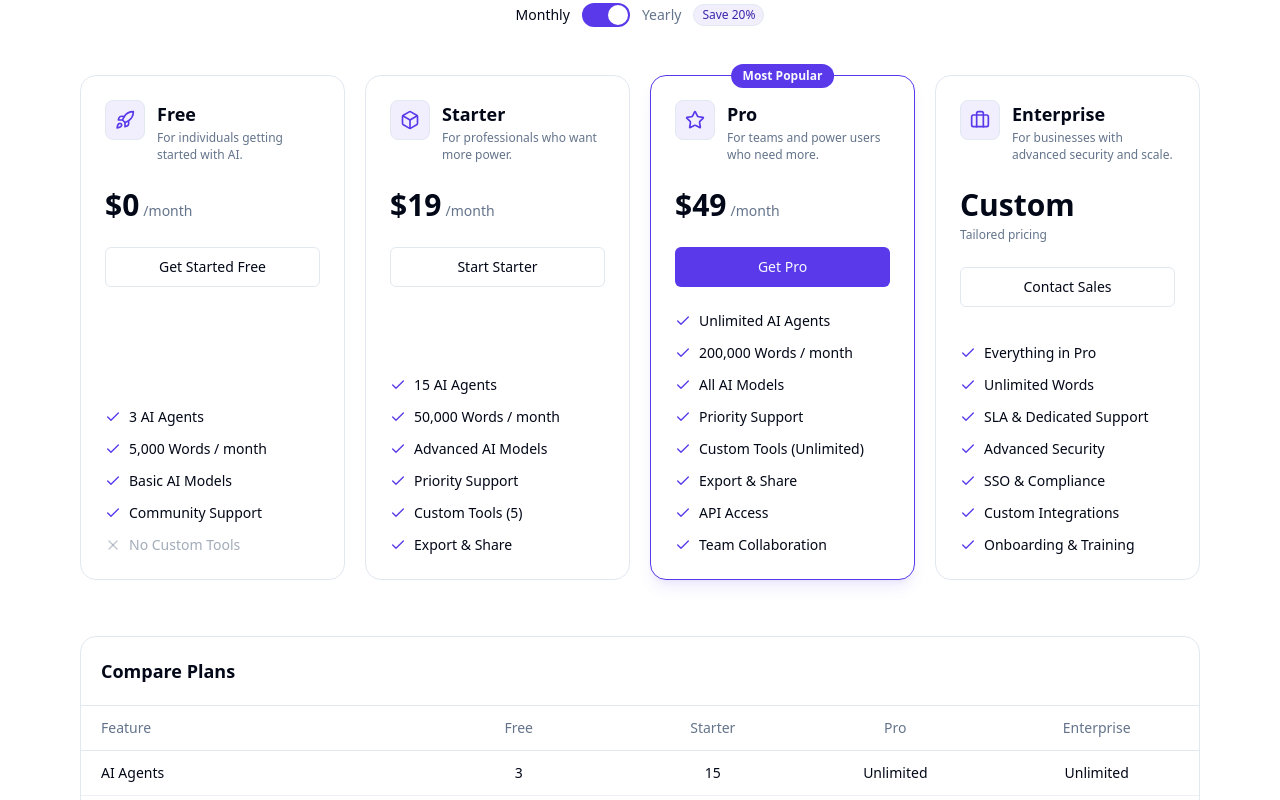
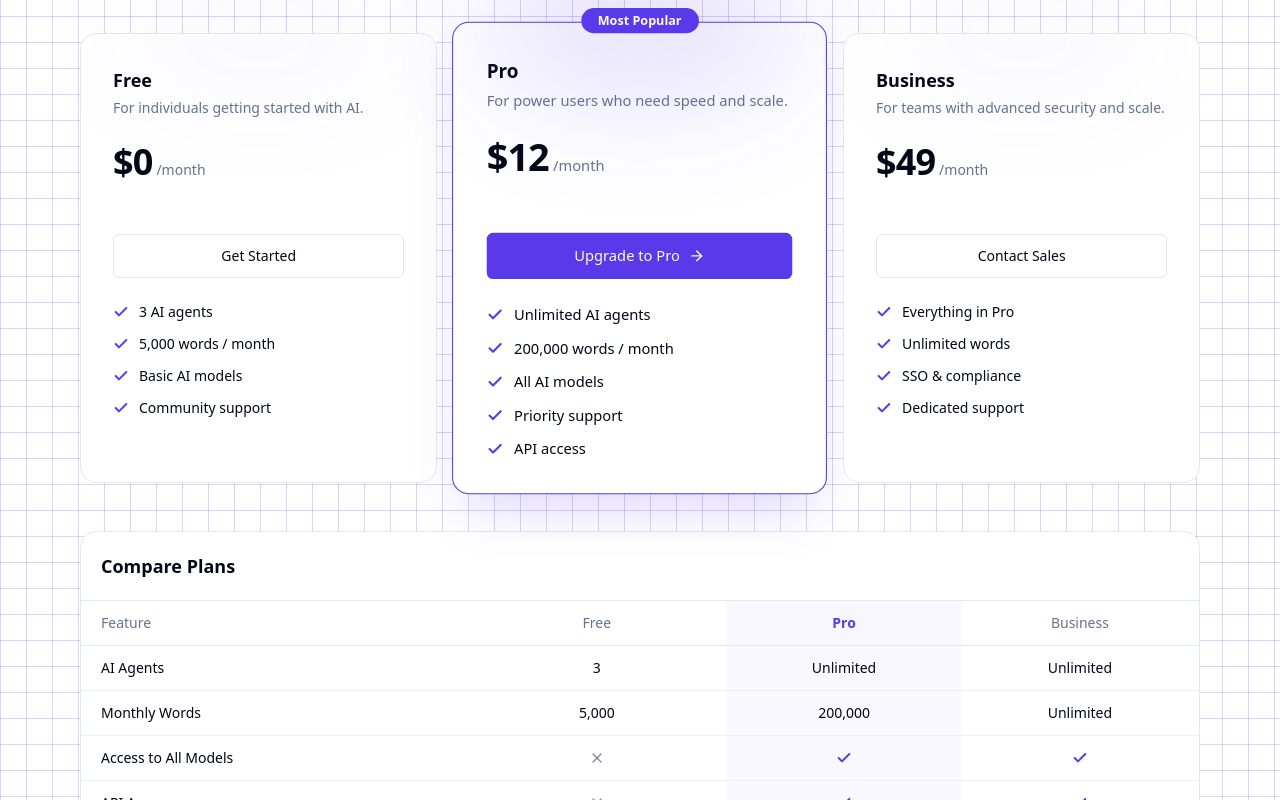
Before and after one commit to nasirmasud/mindagent-client, a Next.js app: page /pricing in a window 1280 px wide. Shown: the part 400-1200 px from the top of the page. Built offline with nearby package versions, Linux system fonts and the light colour scheme.

Commit message:
feat(pricing): yearly per-month prices and shared card shell

```diff
--- a/src/app/pricing/page.tsx
+++ b/src/app/pricing/page.tsx
@@ -2,111 +2,83 @@
 
 import { useState } from "react";
 import Link from "next/link";
-import { Rocket, Box, Star, Briefcase, Check, X } from "lucide-react";
+import { ArrowRight, Check, X } from "lucide-react";
 import { Button } from "@/components/ui/button";
 import { cn } from "@/lib/utils";
+import { glowCard, glowCardTopGlow, primaryActionButton } from "@/components/shared/brand-styles";
+import { PriceCardShell, usePriceCardHover } from "@/components/shared/price-card-shell";
 
 const PLANS = [
   {
     name: "Free",
-    icon: Rocket,
+    price: 0,
+    yearly: 0,
     tagline: "For individuals getting started with AI.",
-    monthly: 0,
-    yearly: 0,
-    cta: "Get Started Free",
-    href: "/login?tab=register",
+    cta: "Get Started",
+    href: "/login?tab=register&plan=free",
     highlighted: false,
     features: [
-      { label: "3 AI Agents", included: true },
-      { label: "5,000 Words / month", included: true },
-      { label: "Basic AI Models", included: true },
-      { label: "Community Support", included: true },
-      { label: "No Custom Tools", included: false },
-    ],
-  },
-  {
-    name: "Starter",
-    icon: Box,
-    tagline: "For professionals who want more power.",
-    monthly: 19,
-    yearly: 228,
-    cta: "Start Starter",
-    href: "/login?tab=register&plan=starter",
-    highlighted: false,
-    features: [
-      { label: "15 AI Agents", included: true },
-      { label: "50,000 Words / month", included: true },
-      { label: "Advanced AI Models", included: true },
-      { label: "Priority Support", included: true },
-      { label: "Custom Tools (5)", included: true },
-      { label: "Export & Share", included: true },
+      "3 AI agents",
+      "5,000 words / month",
+      "Basic AI models",
+      "Community support",
     ],
   },
   {
     name: "Pro",
-    icon: Star,
-    tagline: "For teams and power users who need more.",
-    monthly: 49,
-    yearly: 588,
-    cta: "Get Pro",
+    price: 12,
+    yearly: 115.2,
+    tagline: "For power users who need speed and scale.",
+    cta: "Upgrade to Pro",
     href: "/login?tab=register&plan=pro",
     highlighted: true,
     badge: "Most Popular",
     features: [
-      { label: "Unlimited AI Agents", included: true },
-      { label: "200,000 Words / month", included: true },
-      { label: "All AI Models", included: true },
-      { label: "Priority Support", included: true },
-      { label: "Custom Tools (Unlimited)", included: true },
-      { label: "Export & Share", included: true },
-      { label: "API Access", included: true },
-      { label: "Team Collaboration", included: true },
+      "Unlimited AI agents",
+      "200,000 words / month",
+      "All AI models",
+      "Priority support",
+      "API access",
     ],
   },
   {
-    name: "Enterprise",
-    icon: Briefcase,
-    tagline: "For businesses with advanced security and scale.",
-    custom: true,
-    monthly: 0,
-    yearly: 0,
+    name: "Business",
+    price: 49,
+    yearly: 470.4,
+    tagline: "For teams with advanced security and scale.",
     cta: "Contact Sales",
     href: "/contact",
     highlighted: false,
     features: [
-      { label: "Everything in Pro", included: true },
-      { label: "Unlimited Words", included: true },
-      { label: "SLA & Dedicated Support", included: true },
-      { label: "Advanced Security", included: true },
-      { label: "SSO & Compliance", included: true },
-      { label: "Custom Integrations", included: true },
-      { label: "Onboarding & Training", included: true },
+      "Everything in Pro",
+      "Unlimited words",
+      "SSO & compliance",
+      "Dedicated support",
     ],
   },
 ];
 
 const COMPARE_ROWS = [
-  { label: "AI Agents", free: "3", starter: "15", pro: "Unlimited", enterprise: "Unlimited" },
-  { label: "Monthly Words", free: "5,000", starter: "50,000", pro: "200,000", enterprise: "Unlimited" },
-  { label: "Access to All Models", free: false, starter: true, pro: true, enterprise: true },
-  { label: "Custom Tools", free: false, starter: "5", pro: "Unlimited", enterprise: "Unlimited" },
-  { label: "API Access", free: false, starter: false, pro: true, enterprise: true },
-  { label: "Team Collaboration", free: false, starter: false, pro: true, enterprise: true },
-  { label: "Support", free: "Community", starter: "Priority", pro: "Priority", enterprise: "Dedicated" },
+  { label: "AI Agents", free: "3", pro: "Unlimited", business: "Unlimited" },
+  { label: "Monthly Words", free: "5,000", pro: "200,000", business: "Unlimited" },
+  { label: "Access to All Models", free: false, pro: true, business: true },
+  { label: "API Access", free: false, pro: true, business: true },
+  { label: "SSO & Compliance", free: false, pro: false, business: true },
+  { label: "Support", free: "Community", pro: "Priority", business: "Dedicated" },
 ];
 
 function CompareCell({ value }: { value: boolean | string | number }) {
   if (value === true)
     return (
       <>
-        <Check className="w-4 h-4 text-primary mx-auto" aria-hidden="true" />
+        <Check className="w-4 h-4 text-primary mx-auto" strokeWidth={3} aria-hidden="true" />
         <span className="sr-only">Included</span>
       </>
     );
   if (value === false)
     return (
       <>
-        <X className="w-4 h-4 text-muted-foreground/50 mx-auto" aria-hidden="true" />
+        <X className="w-4 h-4 text-muted-foreground/80 mx-auto" aria-hidden="true" />
         <span className="sr-only">Not included</span>
       </>
     );
@@ -115,17 +87,11 @@ function CompareCell({ value }: { value: boolean | string | number }) {
 
 export default function PricingPage() {
   const [yearly, setYearly] = useState(false);
+  const { shellProps } = usePriceCardHover();
 
   return (
-    <section className="bg-background text-foreground py-20 px-4 md:px-20">
+    <section className="text-foreground py-20 px-4 md:px-20">
       <div className="mx-auto w-full max-w-7xl">
-        <div className="flex justify-center mb-6">
-          <span className="inline-flex items-center gap-1.5 bg-accent border border-border text-accent-foreground text-xs font-medium px-3 py-1 rounded-full">
-            <Star className="w-3 h-3" aria-hidden="true" />
-            PRICING PLAN
-          </span>
-        </div>
-
         <h1 className="text-center text-4xl md:text-5xl font-bold leading-tight tracking-tight mb-4">
           Simple, Transparent Pricing
           <br />
@@ -136,11 +102,11 @@ export default function PricingPage() {
         </h1>
         <p className="text-center text-muted-foreground text-base md:text-lg leading-relaxed max-w-xl mx-auto mb-10">
           Choose the perfect plan to power your productivity with AI agents.
-          Upgrade, downgrade, or cancel anytime.
+          Start free, upgrade anytime.
         </p>
 
         {/* Billing toggle */}
-        <div className="flex items-center justify-center gap-3 mb-12">
+        <div className="flex items-center justify-center gap-4 mb-12">
           <span className={cn("text-sm font-medium", !yearly ? "text-foreground" : "text-muted-foreground")}>
             Monthly
           </span>
@@ -153,8 +119,8 @@ export default function PricingPage() {
           >
             <span
               className={cn(
-                "absolute top-0.5 w-5 h-5 rounded-full bg-white transition-transform",
-                yearly ? "translate-x-6" : "translate-x-0.5"
+                "absolute left-0.5 top-0.5 w-5 h-5 rounded-full bg-white transition-transform",
+                yearly ? "translate-x-6" : "translate-x-0"
               )}
             />
           </button>
@@ -167,83 +133,53 @@ export default function PricingPage() {
         </div>
 
         {/* Plan cards */}
-        <div className="grid grid-cols-1 sm:grid-cols-2 lg:grid-cols-4 gap-5 mb-14">
-          {PLANS.map((plan) => {
-            const Icon = plan.icon;
-            return (
-              <div
+        <div className="mt-14 grid gap-6 mb-12 lg:grid-cols-3 lg:items-stretch">
+          {PLANS.map((plan) => (
+            <PriceCardShell
               key={plan.name}
-                className={cn(
-                  "relative flex flex-col bg-card text-card-foreground rounded-2xl border p-6",
-                  plan.highlighted ? "border-primary shadow-lg shadow-primary/10" : "border-border"
-                )}
+              {...shellProps(plan.name, plan.highlighted)}
             >
               {plan.badge && (
-                  <span className="absolute -top-3 left-1/2 -translate-x-1/2 bg-primary text-primary-foreground text-xs font-semibold px-3 py-1 rounded-full">
+                <span className="absolute -top-3.5 left-1/2 -translate-x-1/2 rounded-full bg-primary px-4 py-1 text-xs font-semibold text-primary-foreground">
                   {plan.badge}
                 </span>
               )}
 
-                <div className="flex items-start gap-3 mb-6">
-                  <div className="w-10 h-10 rounded-lg bg-accent border border-border flex items-center justify-center shrink-0">
-                    <Icon className="w-5 h-5 text-primary" aria-hidden="true" />
+              <h3 className="text-lg font-bold text-foreground">{plan.name}</h3>
+              <p className="mt-1 text-sm text-muted-foreground">{plan.tagline}</p>
+
+              <div className="mt-6 flex items-baseline gap-1">
+                <span className="text-4xl font-bold tracking-tight text-foreground">
+                  ${yearly ? (plan.yearly > 0 ? (plan.yearly / 12).toFixed(2) : plan.price) : plan.price}
+                </span>
+                <span className="text-sm text-muted-foreground">/month</span>
               </div>
-                  <div>
-                    <h3 className="font-semibold text-lg">{plan.name}</h3>
-                    <p className="text-xs text-muted-foreground leading-snug mt-0.5">
-                      {plan.tagline}
+              <p className="mt-1 text-xs text-muted-foreground">
+                {yearly && plan.yearly > 0 ? `Billed yearly $${Math.round(plan.yearly)}` : "\u00A0"}
               </p>
-                  </div>
-                </div>
-
-                <div className="mb-6">
-                  {plan.custom ? (
-                    <div className="text-3xl font-bold">Custom</div>
-                  ) : (
-                    <>
-                      <div className="flex items-baseline gap-1">
-                        <span className="text-3xl font-bold">
-                          ${yearly ? Math.round(plan.yearly / 12) : plan.monthly}
-                        </span>
-                        <span className="text-muted-foreground text-sm">/month</span>
-                      </div>
-                      {yearly && plan.yearly > 0 && (
-                        <p className="text-xs text-muted-foreground mt-1">
-                          Billed yearly ${plan.yearly}
-                        </p>
-                      )}
-                    </>
-                  )}
-                  {plan.custom && (
-                    <p className="text-xs text-muted-foreground mt-1">Tailored pricing</p>
-                  )}
-                </div>
 
               <Button
                 asChild
                 variant={plan.highlighted ? "default" : "outline"}
-                  className="w-full mb-6"
+                size="lg"
+                className="mt-8 w-full gap-2"
               >
-                  <Link href={plan.href}>{plan.cta}</Link>
+                <Link href={plan.href}>
+                  {plan.cta}
+                  {plan.highlighted && <ArrowRight className="h-4 w-4" />}
+                </Link>
               </Button>
 
-                <ul className="space-y-3 mt-auto">
+              <ul className="mt-6 space-y-3">
                 {plan.features.map((f) => (
-                    <li key={f.label} className="flex items-center gap-2 text-sm">
-                      {f.included ? (
-                        <Check className="w-4 h-4 text-primary shrink-0" aria-hidden="true" />
-                      ) : (
-                        <X className="w-4 h-4 text-muted-foreground/40 shrink-0" aria-hidden="true" />
-                      )}
-                      <span className={f.included ? "text-foreground" : "text-muted-foreground/60"}>
-                        {f.label}
-                      </span>
+                  <li key={f} className="flex items-center gap-2.5 text-sm">
+                    <Check className="h-4 w-4 shrink-0 text-primary" strokeWidth={3} aria-hidden="true" />
+                    <span className="text-foreground">{f}</span>
                   </li>
                 ))}
               </ul>
-              </div>
-            );
-          })}
+            </PriceCardShell>
+          ))}
         </div>
 
         {/* Compare table */}
@@ -253,14 +189,13 @@ export default function PricingPage() {
           </div>
           <div className="overflow-x-auto">
             <table className="w-full text-sm">
-              <caption className="sr-only">Feature comparison across Free, Starter, Pro and Enterprise plans</caption>
+              <caption className="sr-only">Feature comparison across Free, Pro and Business plans</caption>
               <thead>
                 <tr className="border-b border-border">
                   <th scope="col" className="text-left font-medium text-muted-foreground px-5 py-3">Feature</th>
                   <th scope="col" className="font-medium text-muted-foreground px-5 py-3">Free</th>
-                  <th scope="col" className="font-medium text-muted-foreground px-5 py-3">Starter</th>
-                  <th scope="col" className="font-medium text-muted-foreground px-5 py-3">Pro</th>
-                  <th scope="col" className="font-medium text-muted-foreground px-5 py-3">Enterprise</th>
+                  <th scope="col" className="font-semibold text-primary bg-accent/50 px-5 py-3">Pro</th>
+                  <th scope="col" className="font-medium text-muted-foreground px-5 py-3">Business</th>
                 </tr>
               </thead>
               <tbody>
@@ -271,9 +206,8 @@ export default function PricingPage() {
                   >
                     <th scope="row" className="px-5 py-3 text-left font-normal text-foreground">{row.label}</th>
                     <td className="px-5 py-3 text-center"><CompareCell value={row.free} /></td>
-                    <td className="px-5 py-3 text-center"><CompareCell value={row.starter} /></td>
-                    <td className="px-5 py-3 text-center"><CompareCell value={row.pro} /></td>
-                    <td className="px-5 py-3 text-center"><CompareCell value={row.enterprise} /></td>
+                    <td className="px-5 py-3 text-center bg-accent/40"><CompareCell value={row.pro} /></td>
+                    <td className="px-5 py-3 text-center"><CompareCell value={row.business} /></td>
                   </tr>
                 ))}
               </tbody>
@@ -282,19 +216,22 @@ export default function PricingPage() {
         </div>
 
         {/* Bottom CTA */}
-        <div className="flex flex-col md:flex-row items-center justify-between gap-6 bg-accent border border-border rounded-2xl px-8 py-6">
-          <div className="flex items-center gap-4">
-            <img src="/favicon.ico" alt="" className="h-14 w-14 object-contain shrink-0" />
+        <div className={`w-full px-6 py-10 ${glowCard}`}>
+          <div aria-hidden="true" className={glowCardTopGlow} />
+          <div className="relative flex flex-col items-center justify-between gap-6 text-center md:flex-row md:text-left">
             <div>
-              <p className="font-semibold">Still not sure which plan is right for you?</p>
-              <p className="text-sm text-muted-foreground">
-                Try MindAgent free for 7 days. No credit card required.
+              <p className="font-semibold text-lg text-foreground">
+                Still not sure which plan is right for you?
+              </p>
+              <p className="mt-1 text-sm text-muted-foreground">
+                Start free, upgrade anytime. No credit card required.
               </p>
             </div>
+            <Link href="/login?tab=register" className={cn(primaryActionButton, "whitespace-nowrap")}>
+              Get Started Free
+              <ArrowRight className="h-4 w-4" aria-hidden="true" />
+            </Link>
           </div>
-          <Button asChild className="whitespace-nowrap">
-            <Link href="/login?tab=register">Start Free Trial</Link>
-          </Button>
         </div>
       </div>
     </section>
```
Lines whose indentation alone changed are shown as unchanged.
